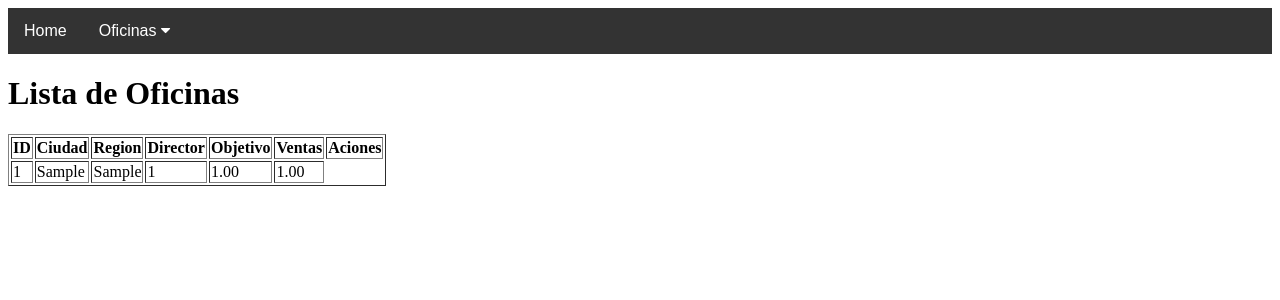
After one commit to fenix15100/RESTfullFlask, a Flask app: page /oficina/ in a window 1280 px wide. The commit adds this page. Shown: the top 300 px of the page. Run offline with Flask 2, Linux system fonts and the light colour scheme; tables that the repository leaves empty hold one stand-in row (values such as "Sample post").

Commit message:
Add views for model Oficina, Create base template
TODO finish implementation

```diff
--- a/app.py
+++ b/app.py
@@ -1,5 +1,5 @@
 import os
-from flask import Flask,render_template
+from flask import Flask,render_template,Blueprint
 from flask_sqlalchemy import SQLAlchemy
 
 app=Flask(__name__)
@@ -19,11 +19,29 @@ db=SQLAlchemy(app)
 
 from models import *
 
+#Declare my views
+
+oficinaController=Blueprint('oficinaController', __name__, url_prefix='/oficina')
+
+@oficinaController.route('/')
+def showAll():
+
+    oficinas=db.session.query(Oficina).all()
+
+    return render_template('oficina_list.html',oficinas=oficinas)
+
+
+#Register my views
+app.register_blueprint(oficinaController)
+
+
+
+
 
 
 #main view
 @app.route("/")
-def hello():
+def home():
     return render_template("index.html")
 
 #Entry Point for the app
--- /dev/null
+++ b/static/style.main.css
@@ -0,0 +1,60 @@
+.navbar {
+    overflow: hidden;
+    background-color: #333;
+    font-family: Arial, Helvetica, sans-serif;
+}
+
+.navbar a {
+    float: left;
+    font-size: 16px;
+    color: white;
+    text-align: center;
+    padding: 14px 16px;
+    text-decoration: none;
+}
+
+.dropdown {
+    float: left;
+    overflow: hidden;
+}
+
+.dropdown .dropbtn {
+    font-size: 16px;
+    border: none;
+    outline: none;
+    color: white;
+    padding: 14px 16px;
+    background-color: inherit;
+    font-family: inherit;
+    margin: 0;
+}
+
+.navbar a:hover, .dropdown:hover .dropbtn {
+    background-color: red;
+}
+
+.dropdown-content {
+    display: none;
+    position: absolute;
+    background-color: #f9f9f9;
+    min-width: 160px;
+    box-shadow: 0px 8px 16px 0px rgba(0,0,0,0.2);
+    z-index: 1;
+}
+
+.dropdown-content a {
+    float: none;
+    color: black;
+    padding: 12px 16px;
+    text-decoration: none;
+    display: block;
+    text-align: left;
+}
+
+.dropdown-content a:hover {
+    background-color: #ddd;
+}
+
+.dropdown:hover .dropdown-content {
+    display: block;
+}
--- /dev/null
+++ b/templates/base.html
@@ -0,0 +1,33 @@
+<!doctype html>
+<html>
+  <head>
+    {% block head %}
+    <meta name="viewport" content="width=device-width, initial-scale=1">
+    <link rel="stylesheet" href="https://cdnjs.cloudflare.com/ajax/libs/font-awesome/4.7.0/css/font-awesome.min.css">
+    <link rel="stylesheet" href="{{ url_for('static', filename='style.main.css') }}">
+    <title>{% block title %}{% endblock %}CRUD UI Training DB</title>
+    {% endblock %}
+  </head>
+  <body>
+    <div id="navigation_bar">
+        {% block nav %}
+            <div class="navbar">
+                <a href="{{ url_for('home') }}">Home</a>
+               <div class="dropdown">
+                    <button class="dropbtn">Oficinas
+                        <i class="fa fa-caret-down"></i>
+                    </button>
+                <div class="dropdown-content">
+                    <a href="{{ url_for('oficinaController.showAll') }}">Show All Oficinas</a>
+                    <a href="#">Add Oficina </a>
+                </div>
+               </div>
+            </div>
+        {% endblock %}
+
+    </div>
+
+    <div id="content">{% block content %}{% endblock %}</div>
+
+  </body>
+</html>
--- /dev/null
+++ b/templates/oficina_list.html
@@ -0,0 +1,31 @@
+{% extends "base.html" %}
+{% block head %}
+  {{ super() }}
+
+{% endblock %}
+{% block content %}
+    <h1>Lista de Oficinas</h1>
+    <table border="1">
+      <tr>
+           <th>ID</th>
+           <th>Ciudad</th>
+           <th>Region</th>
+           <th>Director</th>
+           <th>Objetivo</th>
+           <th>Ventas</th>
+           <th>Aciones</th>
+       </tr>
+    {% for oficina in oficinas %}
+       <tr>
+           <td> {{ oficina.id_oficina }}</td>
+           <td> {{ oficina.ciudad }}</td>
+           <td> {{ oficina.region }}</td>
+           <td> {{ oficina.director }}</td>
+           <td> {{ oficina.objetivo }}</td>
+           <td> {{ oficina.ventas }}</td>
+       <!--Añadir acciones de borrar y editar-->
+       </tr>
+
+    {% endfor %}
+    </table>
+{% endblock %}
```
Also changed, not shown: models.py (+6 -6 lines), templates/index.html (+8 -10 lines), views.py (deleted).
